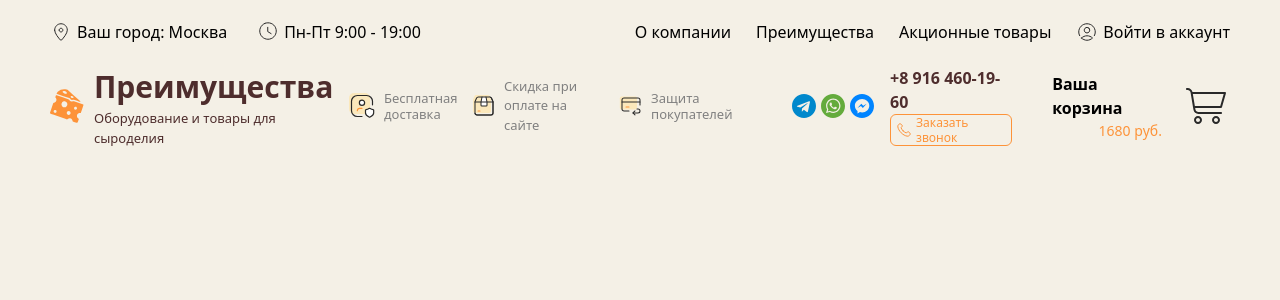
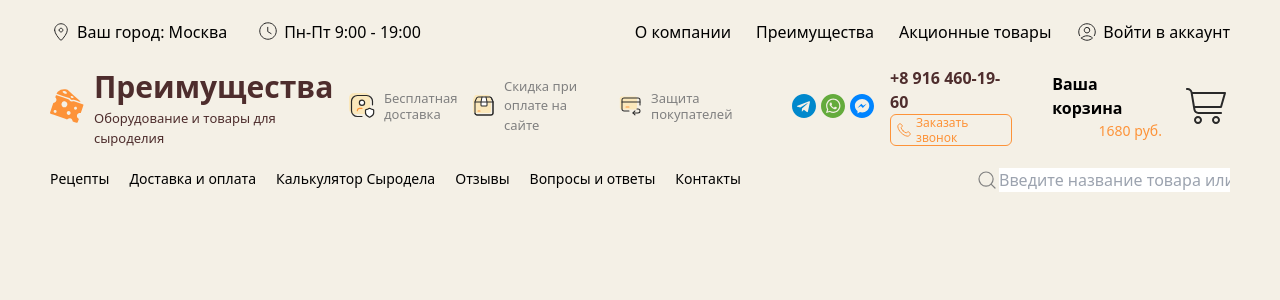
Before and after one commit to ixvadev/Cheesemeking-Shop, a React (Vite) app: page / in a window 1280 px wide. Shown: the top 300 px of the page. Built offline with nearby package versions, Linux system fonts and the light colour scheme.

Commit message:
header add .

```diff
--- a/src/components/Header.jsx
+++ b/src/components/Header.jsx
@@ -76,6 +76,21 @@ function Header() {
                 </div>
             </div>
         </div>
+
+        <div className='flex my-[20px] justify-between'>
+            <div className='flex gap-[20px] text-[14px]'>
+                <a href="">Рецепты</a>
+                <a href="">Доставка и оплата</a>
+                <a href="">Калькулятор Сыродела</a>
+                <a href="">Отзывы</a>
+                <a href="">Вопросы и ответы</a>
+                <a href="">Контакты</a>
+            </div>
+            <div className='flex'>
+                <img src="/src/assets/search-loupe.svg" alt="" />
+                <input for="default-search" type="text" placeholder="Введите название товара или артикул" />
+            </div>
+        </div>
     </div>
   )
 }
```
Also changed, not shown: src/assets/search-loupe.svg (added).
